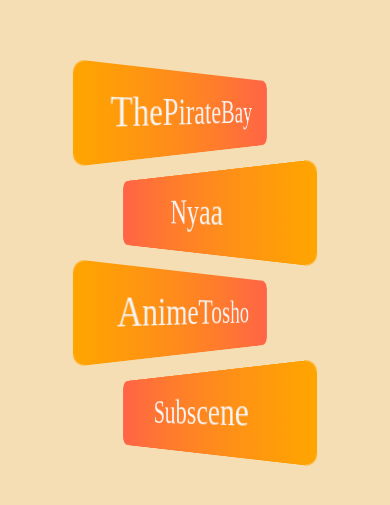
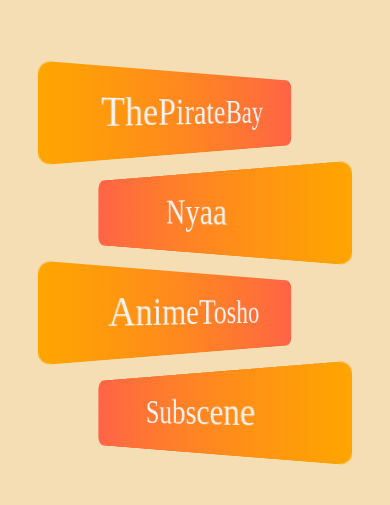
Before and after one commit to med-randi/Watch, a plain HTML site: page index.html in a window 390 px wide. Shown: the part 159-664 px from the top of the page. Drawn offline with Linux system fonts and the light colour scheme.

Commit message:
Update index.css

```diff
--- a/index.css
+++ b/index.css
@@ -108,12 +108,12 @@
 @media screen and (max-width:576px ) {
 
     #box1,#box3{
-        transform: perspective(350px) rotateY(45deg) ;
-
+        transform: perspective(350px) rotateY(35deg) ;
+         width: 90%;
      font-size: 35px;
     }
     #box1:hover,#box3:hover{
-        transform: perspective(250px) rotateY(45deg) ;
+        transform: perspective(250px) rotateY(35deg) ;
 
      font-size: 35px;
     }
@@ -121,13 +121,13 @@
 
 
     #box2,#box4{
-        transform: perspective(350px) rotateY(-45deg) ;
-
+        transform: perspective(350px) rotateY(-35deg) ;
+         width: 90%;
      font-size: 35px;
     }
 
     #box2:hover,#box4:hover{
-        transform: perspective(250px) rotateY(-45deg) ;
+        transform: perspective(250px) rotateY(-35deg) ;
 
      font-size: 35px;
     }
```
